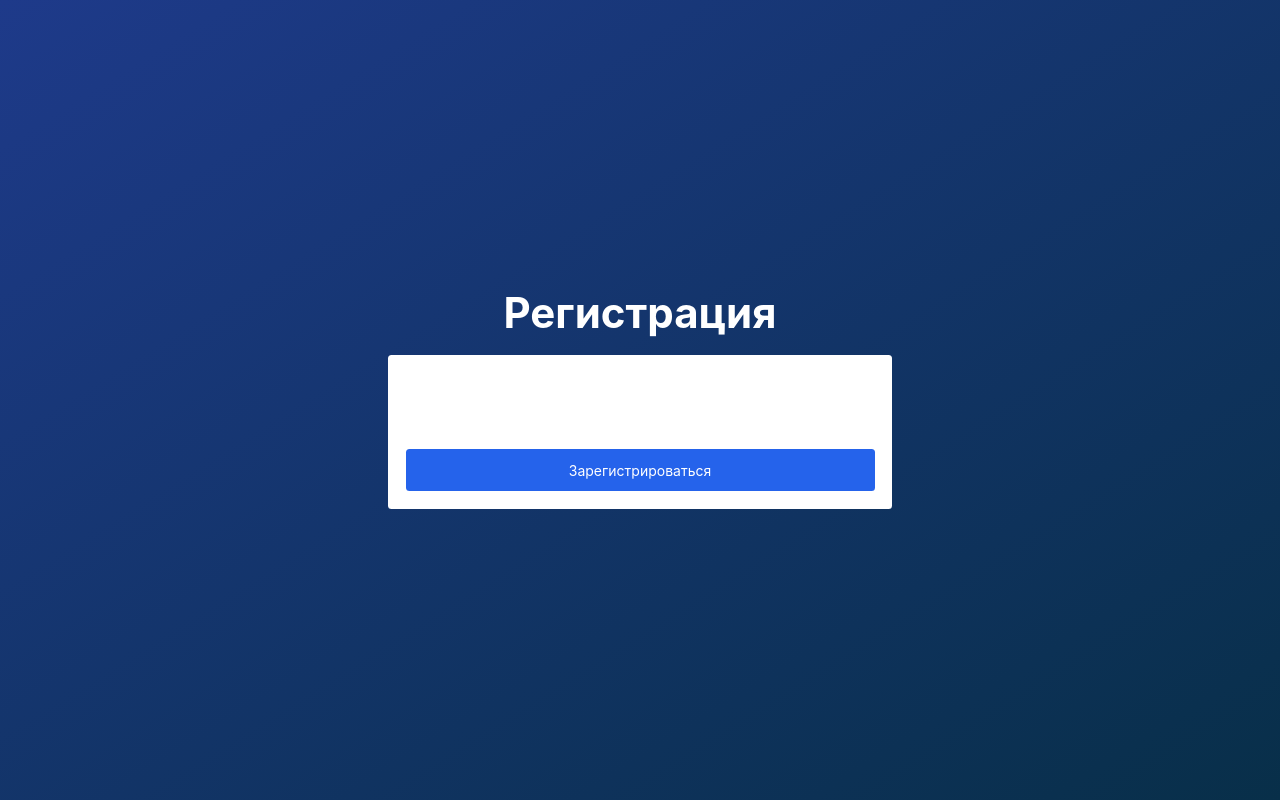
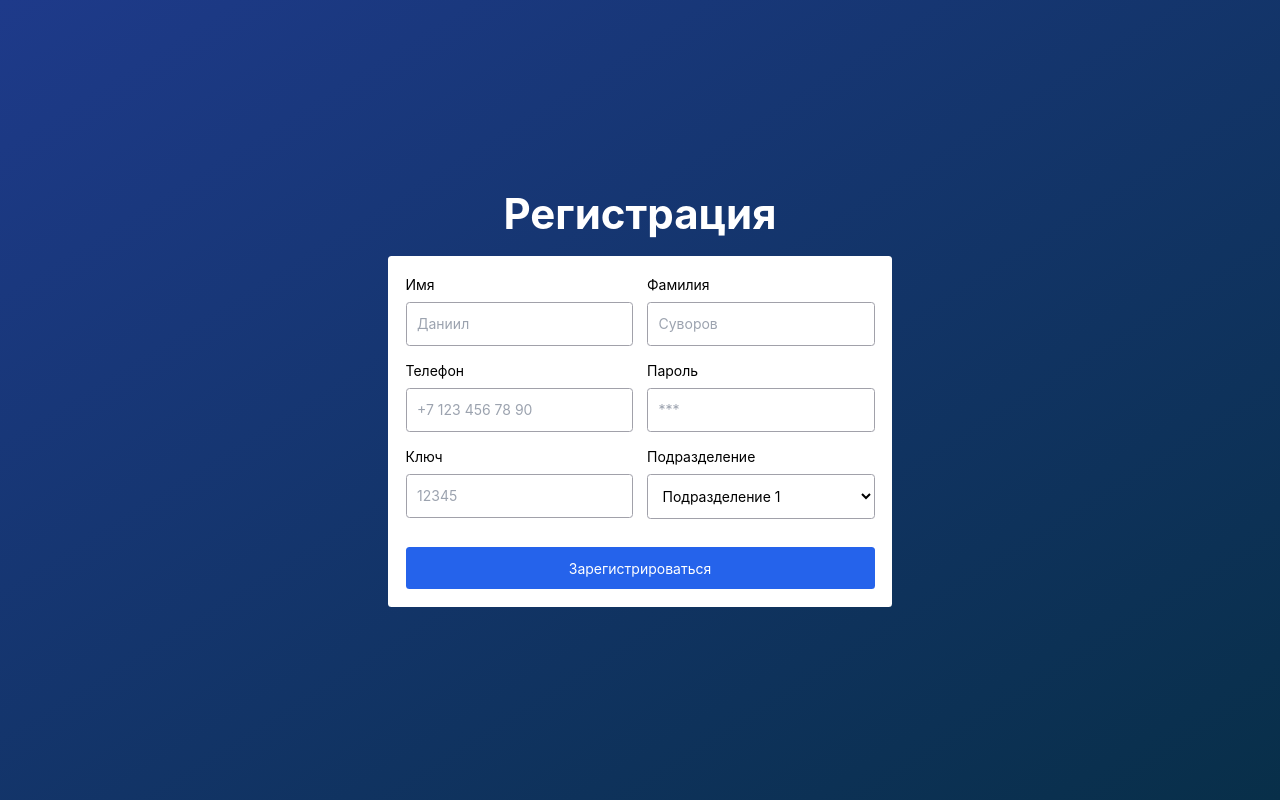
Before and after one commit to racoon-typing/Ingo, a React (Vite) app in the folder project/: page /login in a window 1280 px wide. Built offline with nearby package versions, Linux system fonts and the light colour scheme.

Commit message:
добавляет  hook form для формы

```diff
--- a/project/src/components/ui/form-field/FormFiled.tsx
+++ b/project/src/components/ui/form-field/FormFiled.tsx
@@ -1,34 +1,20 @@
-// import './FormFiled.scss';
-
 import React from "react";
 import { FormField, FormFieldType } from "../../../types/types";
 
-// interface IFormFiled {
-//   value: FormField;
-// }
-
-interface IFormFiled {
+interface IFormFiledProps {
   value: FormField;
-  onChange: (
+  onChange?: (
     e: React.ChangeEvent<HTMLInputElement | HTMLSelectElement>
   ) => void;
-  onBlur: () => void;
-  name: string;
-  ref: React.Ref<any>;
+  onBlur?: () => void;
 }
 
-// function FormFiled({ value }: IFormFiled): JSX.Element {
-//   const { id, name, label, placeholder, inputType, type, className, options } =
-//     value;
-
-function FormFiled({
+const FormFiled: React.FC<IFormFiledProps> = ({
   value,
   onChange,
   onBlur,
-  name,
-  ref,
-}: IFormFiled): JSX.Element {
-  const { id, label, placeholder, inputType, type, className, options } = value;
+}) => {
+  const { id, name, label, inputType, className, options, placeholder, type } = value;
 
   return (
     <div className={className}>
@@ -36,7 +22,7 @@ function FormFiled({
         {label}
       </label>
 
-      {inputType && inputType === FormFieldType.INPUT ? (
+      {inputType === FormFieldType.INPUT ? (
         <input
           id={id}
           name={name}
@@ -45,7 +31,6 @@ function FormFiled({
           placeholder={placeholder}
           onChange={onChange}
           onBlur={onBlur}
-          ref={ref}
         />
       ) : inputType === FormFieldType.SELECT ? (
         <select
@@ -54,7 +39,6 @@ function FormFiled({
           id={id}
           onChange={onChange}
           onBlur={onBlur}
-          ref={ref}
         >
           {options && options.length > 0 ? (
             options.map((option) => (
@@ -69,6 +53,6 @@ function FormFiled({
       ) : null}
     </div>
   );
-}
+};
 
 export default FormFiled;
--- a/project/src/pages/login-page/LoginPage.tsx
+++ b/project/src/pages/login-page/LoginPage.tsx
@@ -1,6 +1,5 @@
 // import "./LoginPage.scss";
 
-import { useState } from "react";
 import FormFiled from "../../components/ui/form-field/FormFiled";
 import { loginFormFields } from "../../consts/const";
 import { Controller, SubmitHandler, useForm } from "react-hook-form";
@@ -10,24 +9,7 @@ type FormData = {
 };
 
 function LoginPage(): JSX.Element {
-  // const [formData, setFormData] = useState<FormData>({});
-
-  // const handleChange = (e: React.ChangeEvent<HTMLInputElement | HTMLSelectElement>) => {
-  //   const { name, value } = e.target;
-  //   setFormData(prevState => ({ ...prevState, [name]: value }));
-  // };
-
-  // const handleSubmit = (e: React.FormEvent<HTMLFormElement>) => {
-  //   e.preventDefault();
-  //   console.log('Submitted data:', formData);
-  //   // Вы можете выполнить дополнительные действия с данными здесь
-  // };
-
-  const {
-    control,
-    handleSubmit,
-    formState: { errors },
-  } = useForm<FormData>({
+  const { control, handleSubmit } = useForm<FormData>({
     defaultValues: loginFormFields.reduce((acc, field) => {
       acc[field.name] = "";
       return acc;
@@ -52,19 +34,16 @@ function LoginPage(): JSX.Element {
           className="flex flex-col bg-white text-black rounded p-5 text-md"
         >
           <div className="grid grid-cols-2 mb-8 gap-4">
-            {/* {loginFormFields
-              ? loginFormFields.map((field) => <FormFiled key={field.id} value={field} onChange={handleChange} />)
-              : ""} */}
-
             {loginFormFields.map((item) => (
               <Controller
                 key={item.id}
                 name={item.name}
                 control={control}
-                render={({ field: formField }) => (
+                render={({ field }) => (
                   <FormFiled
                     value={item}
-                    {...formField} // Передаем пропсы в компонент FormFiled
+                    onChange={field.onChange}
+                    onBlur={field.onBlur}
                   />
                 )}
               />
--- a/project/src/types/types.ts
+++ b/project/src/types/types.ts
@@ -57,7 +57,5 @@ export interface FormField {
     inputType: FormFieldType,
     type?: string;
     className?: string;
-    options?: [
-        { name: string, value: number },
-    ]
+    options?: { name: string, value: number }[],
 }
```
